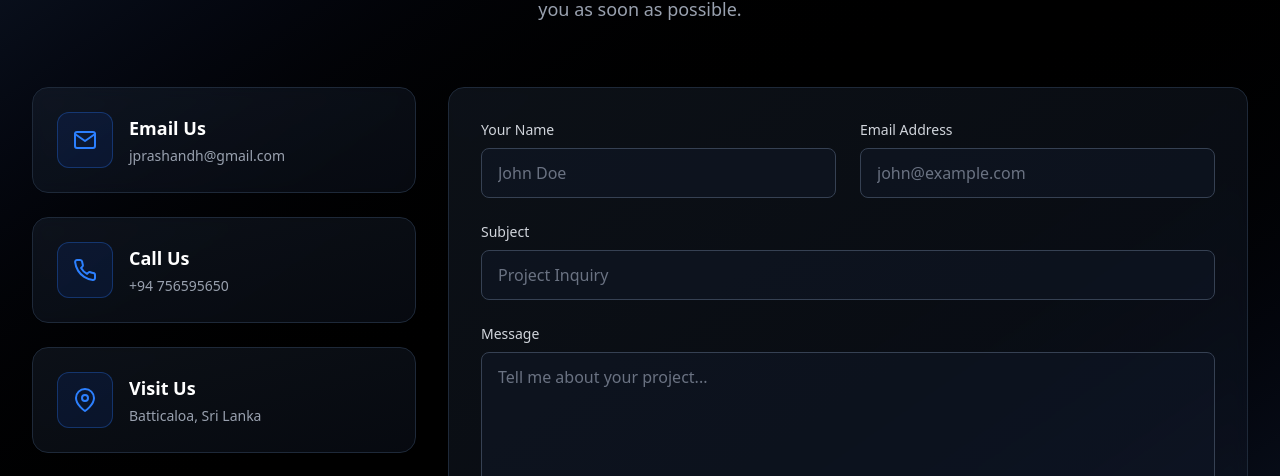
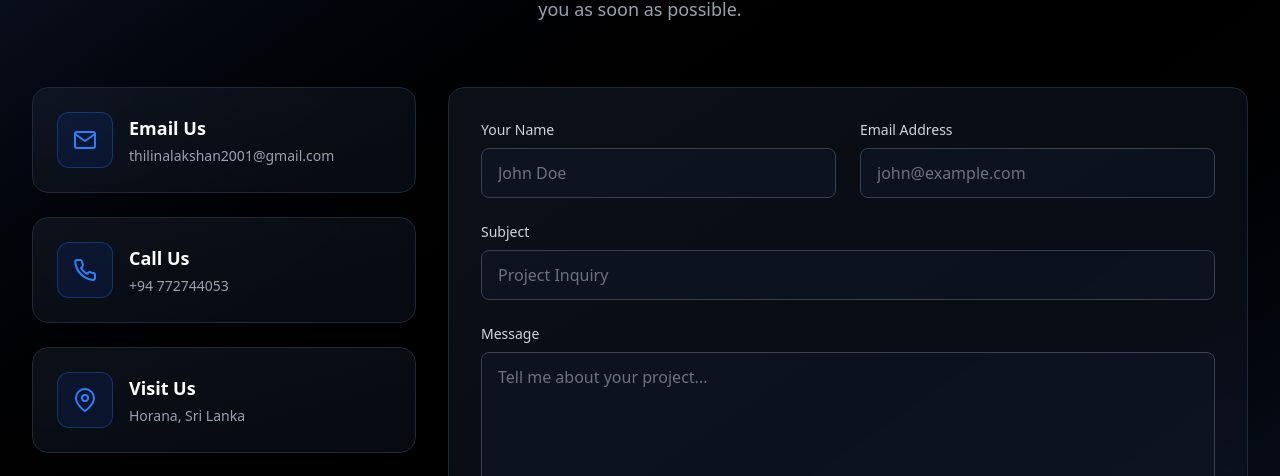
Before and after one commit to ThilinaRodrigo/tr_portfolio, a React (Vite) app: page / in a window 1280 px wide. Shown: the part 4832-5308 px from the top of the page. Built offline with nearby package versions, Linux system fonts and the light colour scheme; no server answers.

Commit message:
feat: add emailjs integration to Contact component and update contact details

```diff
--- a/package.json
+++ b/package.json
@@ -10,6 +10,7 @@
     "preview": "vite preview"
   },
   "dependencies": {
+    "@emailjs/browser": "^4.4.1",
     "@tailwindcss/vite": "^4.1.18",
     "framer-motion": "^12.34.0",
     "lucide-react": "^0.563.0",
@@ -21,7 +22,7 @@
   },
   "devDependencies": {
     "@eslint/js": "^9.39.1",
-    "@types/node": "^24.10.1",
+    "@types/node": "^24.10.12",
     "@types/react": "^19.2.7",
     "@types/react-dom": "^19.2.3",
     "@types/react-scroll": "^1.8.10",
--- a/src/components/sections/Contacts.tsx
+++ b/src/components/sections/Contacts.tsx
@@ -1,7 +1,14 @@
-import { useState } from "react";
+import { useState, useRef } from "react";
 import { FiMail, FiPhone, FiMapPin, FiSend } from "react-icons/fi";
+import emailjs from "@emailjs/browser";
 
 export default function Contact() {
+  const form = useRef<HTMLFormElement>(null);
+  // access env variables
+  const serviceID = import.meta.env.VITE_APP_EMAILJS_SERVICE_ID!;
+  const templateID = import.meta.env.VITE_APP_EMAILJS_TEMPLATE_ID!;
+  const publicKey = import.meta.env.VITE_APP_EMAILJS_PUBLIC_KEY!;
+
   const [formData, setFormData] = useState({
     name: "",
     email: "",
@@ -9,23 +16,25 @@ export default function Contact() {
     message: "",
   });
 
+  const [status, setStatus] = useState("");
+
   const contactInfo = [
     {
       icon: <FiMail size={24} />,
       title: "Email Us",
-      detail: "jprashandh@gmail.com",
-      link: "mailto:jprashandh@gmail.com",
+      detail: "thilinalakshan2001@gmail.com",
+      link: "mailto:thilinalakshan2001@gmail.com",
     },
     {
       icon: <FiPhone size={24} />,
       title: "Call Us",
-      detail: "+94 756595650",
-      link: "tel:+94756595650",
+      detail: "+94 772744053",
+      link: "tel:+94772744053",
     },
     {
       icon: <FiMapPin size={24} />,
       title: "Visit Us",
-      detail: "Batticaloa, Sri Lanka",
+      detail: "Horana, Sri Lanka",
       link: "#",
     },
   ];
@@ -41,7 +50,34 @@ export default function Contact() {
 
   const handleSubmit = (e: React.FormEvent) => {
     e.preventDefault();
-    console.log("Form submitted:", formData);
+
+    if (!form.current) return;
+
+    emailjs
+      .sendForm(
+        serviceID,
+        templateID,
+        form.current,
+        publicKey
+      )
+      .then(
+        (result) => {
+          console.log(result.text);
+          setStatus("Message sent successfully!");
+          setFormData({
+            name: "",
+            email: "",
+            subject: "",
+            message: "",
+          });
+          setTimeout(() => setStatus(""), 5000);
+        },
+        (error) => {
+          console.log(error.text);
+          setStatus("Failed to send message. Try again.");
+          setTimeout(() => setStatus(""), 5000);
+        }
+      );
   };
 
   return (
@@ -77,9 +113,7 @@ export default function Contact() {
                   </div>
 
                   <div>
-                    <h3 className="text-lg font-semibold mb-1">
-                      {info.title}
-                    </h3>
+                    <h3 className="text-lg font-semibold mb-1">{info.title}</h3>
                     <p className="text-gray-400 text-sm group-hover:text-gray-300 transition-colors">
                       {info.detail}
                     </p>
@@ -92,6 +126,7 @@ export default function Contact() {
           {/* Right - Contact Form */}
           <div className="lg:col-span-2">
             <form
+              ref={form}
               onSubmit={handleSubmit}
               className="bg-linear-to-br from-gray-800/40 to-gray-900/40 backdrop-blur-sm border border-gray-800 rounded-2xl p-8 space-y-6"
             >
@@ -170,6 +205,8 @@ export default function Contact() {
                 </span>
                 Send Message
               </button>
+
+              {status && <p className="mt-2 text-center">{status}</p>}
             </form>
           </div>
         </div>
```
Also changed, not shown: 2 other files (tests, documents, lock files or other folders).
